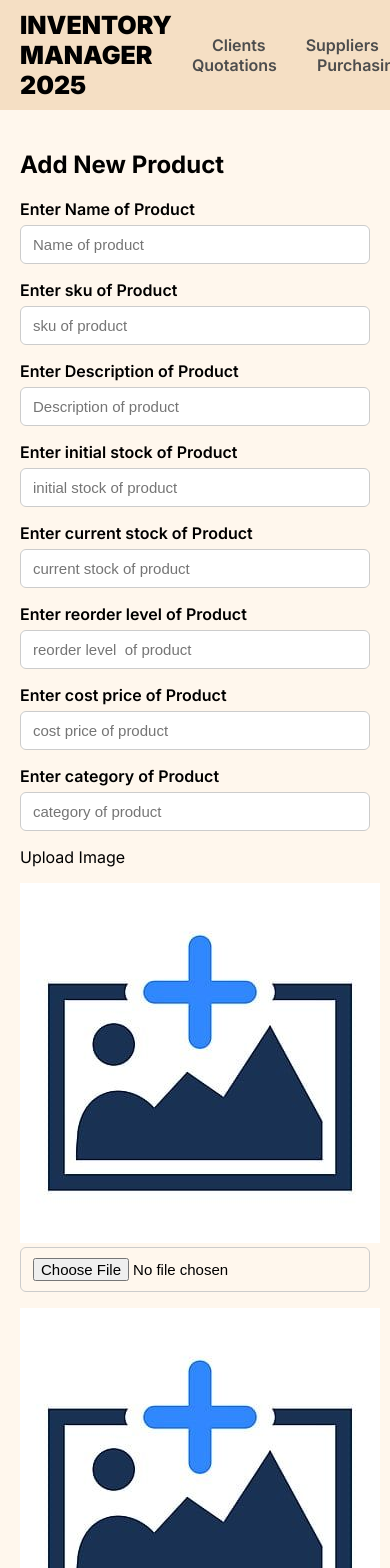
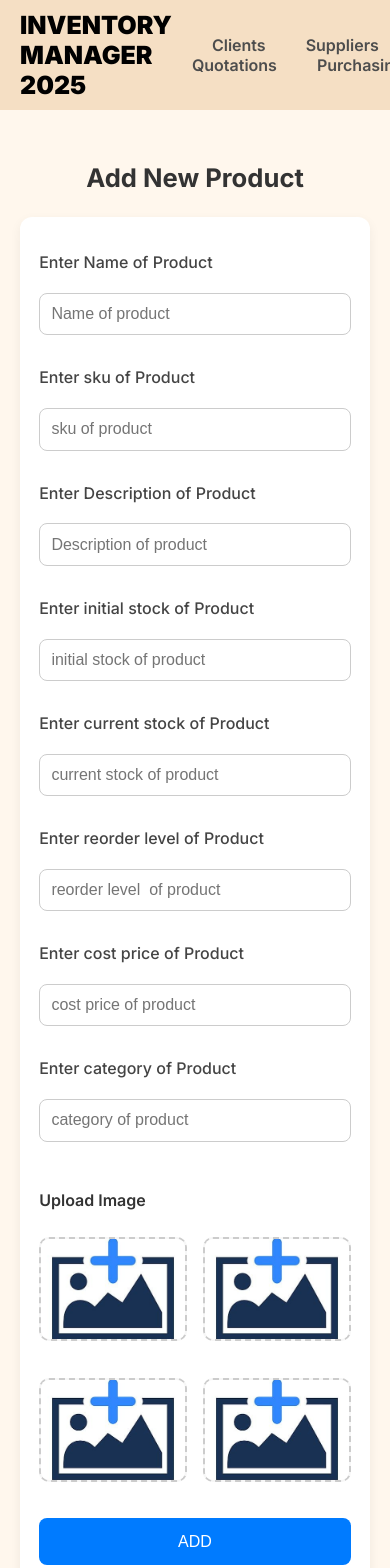
Before and after one commit to athulsebastiant/inventory_mgmt, a React (Vite) app in the folder frontend/: page /products/add-new-product in a window 390 px wide. Shown: the top 1568 px of the page. Built offline with nearby package versions, Linux system fonts and the light colour scheme.

Commit message:
added product styles

```diff
--- a/frontend/src/index.css
+++ b/frontend/src/index.css
@@ -74,37 +74,6 @@ footer{
   padding: 20px;
 }
 
-.product-list-container{
-  padding-inline:23px ;
-  margin-top: 40px;
-}
-
-.product-list{
-  display: grid;
-  grid-template-columns: 1fr 1fr;
-  justify-items: center;
-  gap: 34px;
-  margin-top: 57px;
-}
-
-.product-tile img{
-  max-width: 100%;
-  height: 25%;
-  border-radius: 5px;
-}
-
-.product-tile a {
-  color: #161616;
-  text-decoration: none;
-}
-
-.new_product_link{
-  background-color: #161616;
-  padding: 10px;
-  color: #f5dfc4;
-  border-radius: 5px;
-  text-decoration: none;
-}
 
 /*css for clients.jsx*/
 .clients-container {
--- a/frontend/src/pages/AddNewProduct.jsx
+++ b/frontend/src/pages/AddNewProduct.jsx
@@ -2,6 +2,7 @@ import React, { useState } from "react";
 import imgUpload from "../images/imgUpload.jpg";
 import axios from "axios";
 import { useNavigate } from "react-router-dom";
+import "../styles/AddNewProduct.css";
 const AddNewProduct = () => {
   const navigate = useNavigate();
   const [image1, setImage1] = useState(false);
--- a/frontend/src/pages/ProductDetails.jsx
+++ b/frontend/src/pages/ProductDetails.jsx
@@ -2,11 +2,12 @@ import React from "react";
 import { useEffect, useState } from "react";
 import { useParams } from "react-router-dom";
 import axios from "axios";
+import "../styles/ProductDetails.css";
 const ProductDetails = () => {
   const params = useParams();
   console.log(params);
   const [productinfo, setProductInfo] = useState(null);
-
+  const [loading, setLoading] = useState(true);
   async function getProduct() {
     try {
       const response = await axios.get(
@@ -16,6 +17,8 @@ const ProductDetails = () => {
       setProductInfo(response.data);
     } catch (error) {
       console.log(error.message);
+    } finally {
+      setLoading(false);
     }
   }
 
@@ -23,33 +26,51 @@ const ProductDetails = () => {
     getProduct();
   }, [params.id]);
   console.log(productinfo);
+  if (loading) {
+    return (
+      <div className="product-details-container loading">
+        <div className="loader"></div>
+        <p>Loading product details...</p>
+      </div>
+    );
+  }
 
+  if (!productinfo) {
+    return <div className="product-details-container">Product not found.</div>;
+  }
   return (
-    <div>
-      {productinfo ? (
-        <div>
-          {productinfo.imagesUrl[0] ? (
-            <img src={productinfo.imagesUrl[0]} alt="" />
-          ) : null}
-          {productinfo.imagesUrl[1] ? (
-            <img src={productinfo.imagesUrl[1]} alt="" />
-          ) : null}
-          {productinfo.imagesUrl[2] ? (
-            <img src={productinfo.imagesUrl[2]} alt="" />
-          ) : null}
-          {productinfo.imagesUrl[3] ? (
-            <img src={productinfo.imagesUrl[3]} alt="" />
-          ) : null}
-          <h2>{productinfo.name}</h2>
-          <p>sku: {productinfo.sku}</p>
-          <p>{productinfo.category}</p>
-          <p>{productinfo.description}</p>
-          <p>current stock: {productinfo.currentStock}</p>
-          <p>reorder level: {productinfo.reorderLevel}</p>
-        </div>
-      ) : (
-        <h2></h2>
-      )}
+    <div className="product-details-container">
+      <div className="product-images-grid">
+        {productinfo.imagesUrl.map((url, index) =>
+          url ? (
+            <img key={index} src={url} alt={`Product ${index + 1}`} />
+          ) : null
+        )}
+      </div>
+      <div className="product-info">
+        <h2>{productinfo.name}</h2>
+        <p>
+          <strong>SKU:</strong> {productinfo.sku}
+        </p>
+        <p>
+          <strong>Category:</strong> {productinfo.category}
+        </p>
+        <p>
+          <strong>Description:</strong> {productinfo.description}
+        </p>
+        <p>
+          <strong>Current Stock:</strong> {productinfo.currentStock}
+        </p>
+        <p>
+          <strong>Initial Stock:</strong> {productinfo.initialStock}
+        </p>
+        <p>
+          <strong>Reorder Level:</strong> {productinfo.reorderLevel}
+        </p>
+        <p>
+          <strong>Cost Price:</strong> ${productinfo.costPrice}
+        </p>
+      </div>
     </div>
   );
 };
--- a/frontend/src/pages/Products.jsx
+++ b/frontend/src/pages/Products.jsx
@@ -1,10 +1,13 @@
 import React, { useState, useEffect } from "react";
 import axios from "axios";
 import { Link } from "react-router-dom";
+import "../styles/Products.css";
 const Products = () => {
   const [products, setProducts] = React.useState([]);
+  const [loading, setLoading] = useState(true);
   const fetchProducts = async () => {
     try {
+      setLoading(true);
       const response = await axios.get("http://localhost:5000/api/products/");
 
       console.log("Products data", response.data);
@@ -13,6 +16,8 @@ const Products = () => {
     } catch (error) {
       console.log("Error fetching products", error);
       console.log("Error details:", error.response?.data || error.message);
+    } finally {
+      setLoading(false); // ⬅️ Stop loading
     }
   };
 
@@ -46,7 +51,14 @@ const Products = () => {
           Add New Product
         </Link>
       </div>
-      <div className="product-list">{productElements}</div>
+      {loading ? (
+        <div className="loading-products">
+          <div className="loader"></div>
+          <p>Loading products...</p>
+        </div>
+      ) : (
+        <div className="product-list">{productElements}</div>
+      )}
     </div>
   );
 };
--- /dev/null
+++ b/frontend/src/styles/AddNewProduct.css
@@ -0,0 +1,121 @@
+/* Page Wrapper */
+h2 {
+    text-align: center;
+    margin: 2rem 0 1.5rem;
+    font-size: 2rem;
+    color: #333;
+}
+
+/* Form Layout */
+form {
+    max-width: 700px;
+    margin: 0 auto;
+    padding: 2rem;
+    background: #ffffff;
+    box-shadow: 0 4px 12px rgba(0, 0, 0, 0.06);
+    border-radius: 12px;
+    display: flex;
+    flex-direction: column;
+    gap: 1rem;
+}
+
+/* Labels */
+form label {
+    font-weight: 500;
+    margin-bottom: 0.3rem;
+    color: #444;
+}
+
+/* Inputs */
+form input[type="text"],
+form input[type="file"] {
+    padding: 0.7rem;
+    font-size: 1rem;
+    border: 1px solid #ccc;
+    border-radius: 8px;
+    outline: none;
+    transition: border 0.3s ease;
+}
+
+form input[type="text"]:focus {
+    border-color: #007bff;
+}
+
+/* Submit Button */
+form button[type="submit"] {
+    padding: 0.9rem 1.2rem;
+    background-color: #007bff;
+    border: none;
+    color: white;
+    font-weight: 500;
+    font-size: 1rem;
+    border-radius: 8px;
+    margin-top: 1rem;
+    cursor: pointer;
+    transition: background-color 0.3s ease;
+}
+
+form button[type="submit"]:hover {
+    background-color: #0056b3;
+}
+
+/* Image Upload Section */
+.imgContainer {
+    margin-top: 1rem;
+}
+
+.imgContainer p {
+    font-weight: 600;
+    margin-bottom: 0.7rem;
+    color: #333;
+}
+
+/* Image Grid */
+.imgContainer>div {
+    display: grid;
+    grid-template-columns: repeat(auto-fit, minmax(120px, 1fr));
+    gap: 1rem;
+}
+
+/* Each Upload Box */
+.imgContainer label {
+    position: relative;
+    display: block;
+    cursor: pointer;
+    border-radius: 10px;
+    overflow: hidden;
+    border: 2px dashed #ccc;
+    transition: border-color 0.3s ease;
+    background-color: #f7f7f7;
+}
+
+.imgContainer label:hover {
+    border-color: #007bff;
+}
+
+.imgContainer img {
+    width: 100%;
+    height: 120px;
+    object-fit: cover;
+    display: block;
+}
+
+/* Hide File Input */
+.imgContainer input[type="file"] {
+    display: none;
+}
+
+/* Responsive */
+@media (max-width: 500px) {
+    form {
+        padding: 1.2rem;
+    }
+
+    h2 {
+        font-size: 1.6rem;
+    }
+
+    .imgContainer img {
+        height: 100px;
+    }
+}
--- /dev/null
+++ b/frontend/src/styles/ProductDetails.css
@@ -0,0 +1,61 @@
+.product-details-container {
+    max-width: 1000px;
+    margin: 2rem auto;
+    padding: 2rem;
+    background-color: #ffffff;
+    border-radius: 1rem;
+    box-shadow: 0 2px 12px rgba(0, 0, 0, 0.1);
+}
+
+.product-images-grid {
+    display: grid;
+    grid-template-columns: repeat(auto-fit, minmax(180px, 1fr));
+    gap: 1rem;
+    margin-bottom: 2rem;
+}
+
+.product-images-grid img {
+    width: 100%;
+    height: 180px;
+    object-fit: contain;
+    border-radius: 0.5rem;
+    box-shadow: 0 1px 6px rgba(0, 0, 0, 0.1);
+}
+
+.product-info h2 {
+    font-size: 2rem;
+    margin-bottom: 1rem;
+    color: #333;
+}
+
+.product-info p {
+    font-size: 1rem;
+    margin: 0.5rem 0;
+    color: #555;
+}
+
+.product-info p strong {
+    color: #222;
+}
+
+.loading {
+    text-align: center;
+    padding: 4rem 0;
+    color: #666;
+}
+
+.loader {
+    margin: 0 auto 1rem auto;
+    width: 40px;
+    height: 40px;
+    border: 4px solid #ccc;
+    border-top: 4px solid #007bff;
+    border-radius: 50%;
+    animation: spin 1s linear infinite;
+}
+
+@keyframes spin {
+    to {
+        transform: rotate(360deg);
+    }
+}
--- /dev/null
+++ b/frontend/src/styles/Products.css
@@ -0,0 +1,121 @@
+/* Container */
+.product-list-container {
+    padding: 1.5rem;
+    font-family: -apple-system, BlinkMacSystemFont, "Segoe UI", Roboto, sans-serif;
+    background-color: #f9f9f9;
+}
+
+.product-list-container h1 {
+    font-size: 2rem;
+    color: #333;
+    margin-bottom: 1.5rem;
+}
+
+/* Add New Product Button */
+.new_product_link {
+    display: inline-block;
+    padding: 0.6rem 1.2rem;
+    margin-bottom: 2rem;
+    background-color: #3d3d3d;
+    color: white;
+    text-decoration: none;
+    border-radius: 8px;
+    font-weight: 500;
+    transition: background-color 0.3s ease;
+}
+
+.new_product_link:hover {
+    background-color: #D6B2A8;
+}
+
+/* Grid Layout */
+.product-list {
+    display: grid;
+    grid-template-columns: repeat(auto-fill, minmax(240px, 1fr));
+    gap: 1.5rem;
+}
+
+/* Product Card */
+.product-tile {
+    background-color: #ffffff;
+    border-radius: 12px;
+    overflow: hidden;
+    box-shadow: 0 2px 6px rgba(0, 0, 0, 0.08);
+    transition: transform 0.2s ease, box-shadow 0.2s ease;
+}
+
+.product-tile:hover {
+    transform: translateY(-4px);
+    box-shadow: 0 6px 14px rgba(0, 0, 0, 0.12);
+}
+
+.product-tile a {
+    text-decoration: none;
+    color: inherit;
+    display: block;
+    height: 100%;
+}
+
+/* Product Image */
+.product-tile img {
+    width: 100%;
+    height: 180px;
+    object-fit: contain;
+    display: block;
+}
+
+/* Product Info */
+.product-info {
+    padding: 1rem;
+    background-color: #fefefe;
+}
+
+.product-info h3 {
+    font-size: 1.1rem;
+    color: #222;
+    margin-bottom: 0.5rem;
+}
+
+.product-info p {
+    font-size: 0.95rem;
+    color: #555;
+    margin: 0.2rem 0;
+}
+
+/* Responsive Tweaks */
+@media (max-width: 600px) {
+    .product-tile img {
+        height: 150px;
+    }
+
+    .product-info h3 {
+        font-size: 1rem;
+    }
+
+    .product-info p {
+        font-size: 0.85rem;
+    }
+}
+
+.loading-products {
+    display: flex;
+    flex-direction: column;
+    align-items: center;
+    padding: 3rem 0;
+    color: #555;
+}
+
+.loader {
+    width: 40px;
+    height: 40px;
+    border: 4px solid #ccc;
+    border-top: 4px solid #007bff;
+    border-radius: 50%;
+    animation: spin 1s linear infinite;
+    margin-bottom: 1rem;
+}
+
+@keyframes spin {
+    to {
+        transform: rotate(360deg);
+    } }
```
